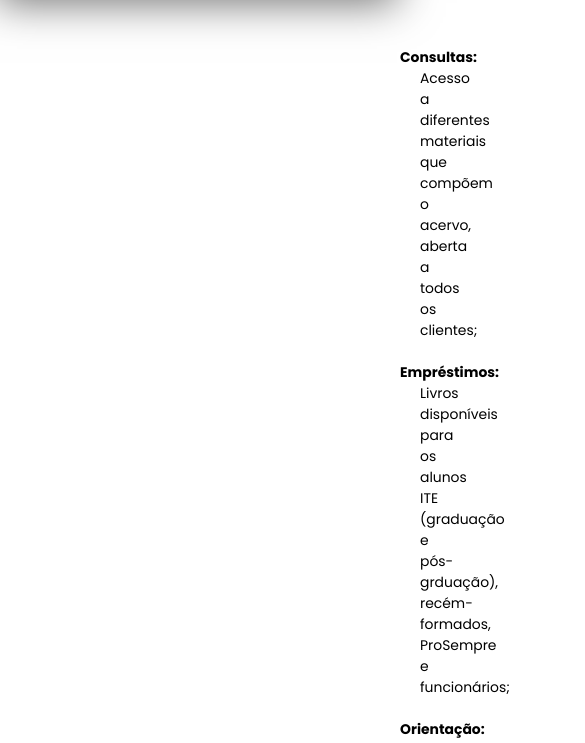
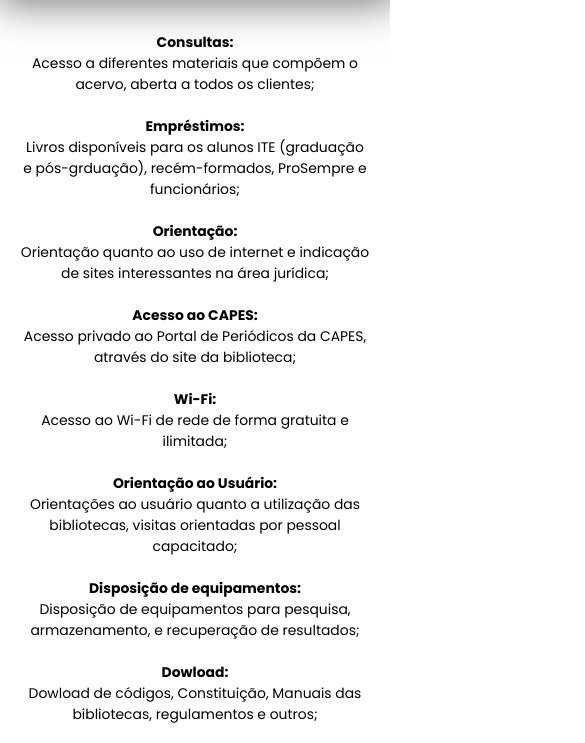
Before and after one commit to JoaoVOSantos/Biblioteca-ITE, a plain HTML site: page pages/serviços.html in a window 390 px wide. Shown: the part 190-933 px from the top of the page, 585 px wide, since content can reach past the window. Drawn offline with nearby package versions, Linux system fonts and the light colour scheme.

Commit message:
responsividade tela de servicos

```diff
--- a/styles/servicos.css
+++ b/styles/servicos.css
@@ -242,3 +242,12 @@ dl dd{
     font-size: 77%;
     margin: 0px 0px 100px 0px;
 }
+
+@media (max-width: 1232px) {
+    .mainServ{
+        margin: 0px;
+        font-size: 87%;
+        padding: 0px;
+        text-align: center;
+    }
+}
```
